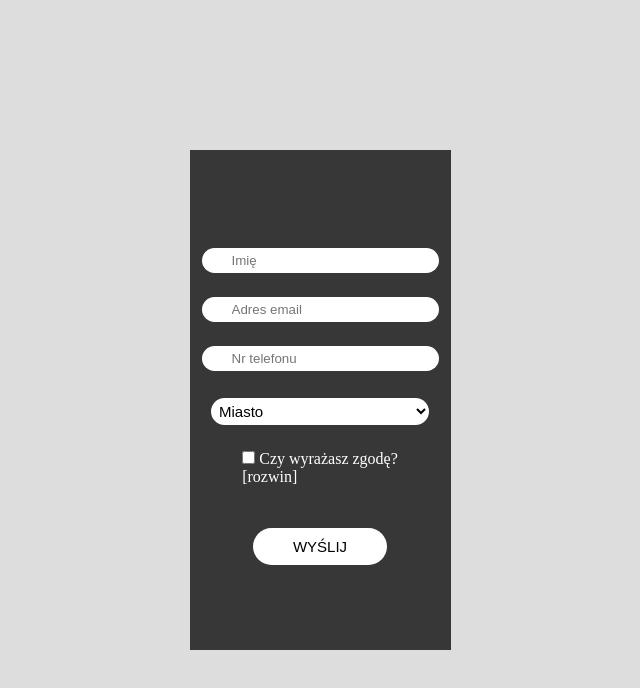
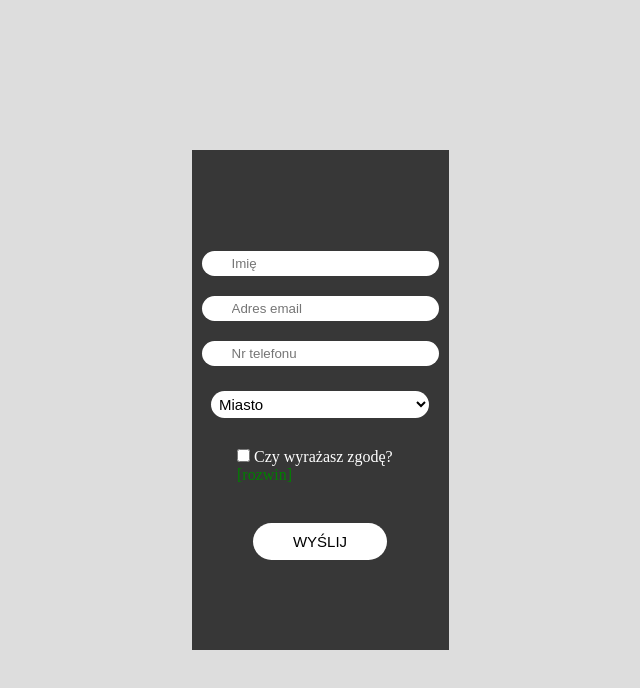
Before and after one commit to damian952/form, a plain HTML site: page index.html in a window 1280 px wide. Shown: the whole page, without its empty margins (320-960 px from the left). Drawn offline with nearby package versions, Linux system fonts and the light colour scheme; files that its build step writes are made by us from their sources.

Commit message:
add styles for html form

```diff
--- a/sass/style.scss
+++ b/sass/style.scss
@@ -30,7 +30,7 @@ body {
             border-radius: 9999em;
             padding: 5px 30px;
             border: 0;
-            margin: 12px;
+            margin: 10px;
             background-color: white;
 
             &:focus {
@@ -63,8 +63,9 @@ body {
     }
 
     div.tooltip {
-        margin-top: 10px;
+
         padding: 0 15px;
+        margin: 15px auto;
 
         input.checkbox {
             padding: 0;
@@ -72,7 +73,7 @@ body {
         }
 
         span {
-            position: relative;
+            color: green;
             display: block;
 
 
@@ -85,13 +86,12 @@ body {
 
         span.tooltip-text {
             visibility: hidden;
-            width: 120px;
+            width: 100%;
             background-color: #ddd;
             color: black;
             text-align: center;
             border-radius: 6px;
-            padding: 3px 0;
-
+            padding: 3px 5px;
 
         }
     }
```
